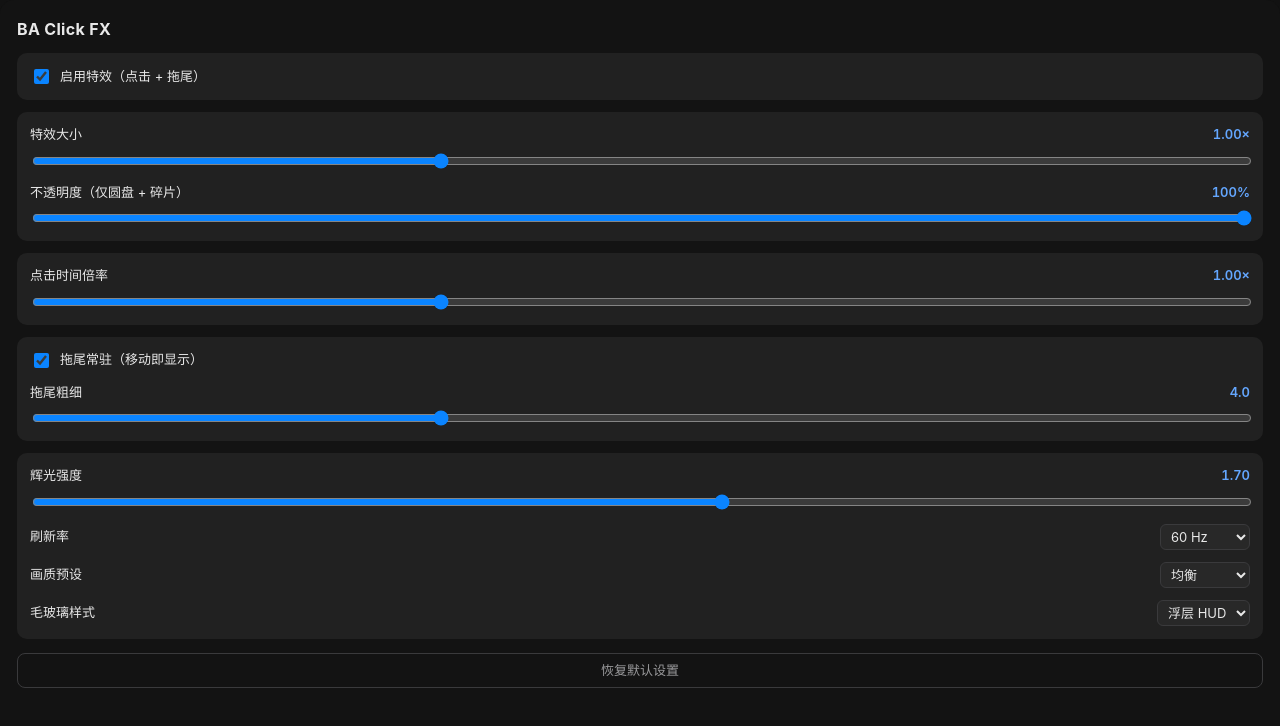
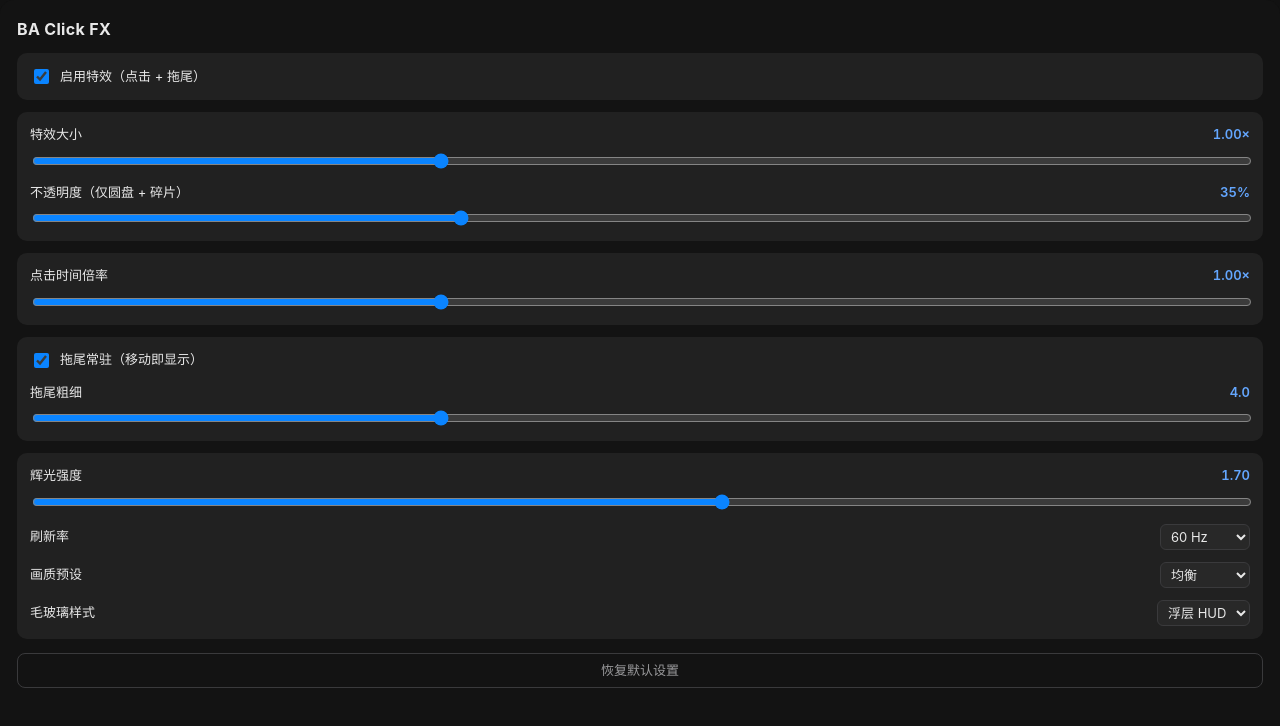
Before and after one commit to HarryHello/ba-click-tauri, a website built with Vite: page panel.html in a window 1280 px wide. Both pictures are taken after a click on the button "恢复默认设置". Built offline with nearby package versions, Linux system fonts and the light colour scheme.

Commit message:
style: set default opacity to 35%

```diff
--- a/panel.html
+++ b/panel.html
@@ -30,9 +30,9 @@
         <label class="field">
           <span class="row">
             <span>不透明度（仅圆盘 + 碎片）</span>
-            <output id="opacity-value">100%</output>
+            <output id="opacity-value">35%</output>
           </span>
-          <input id="opacity" type="range" min="0" max="1" step="0.01" value="1" />
+          <input id="opacity" type="range" min="0" max="1" step="0.01" value="0.35" />
 
         </label>
       </section>
--- a/src/panel.js
+++ b/src/panel.js
@@ -120,7 +120,7 @@ async function sendVibrancyMaterial() {
 function resetDefaults() {
   $('enabled').checked = true;
   $('scale').value = '1';
-  $('opacity').value = '1';
+  $('opacity').value = '0.35';
   $('click-time').value = '1';
   $('trail-always').checked = true;
   $('trail-width').value = '4';
@@ -130,7 +130,7 @@ function resetDefaults() {
   $('vibrancy-material').value = 'hud';
 
   $('scale-value').textContent = '1.00×';
-  $('opacity-value').textContent = '100%';
+  $('opacity-value').textContent = '35%';
   $('click-time-value').textContent = '1.00×';
   $('trail-width-value').textContent = '4.0';
   $('bloom-value').textContent = '1.70';
```
Also changed, not shown: src/fx-config.js (+5 -2 lines).
